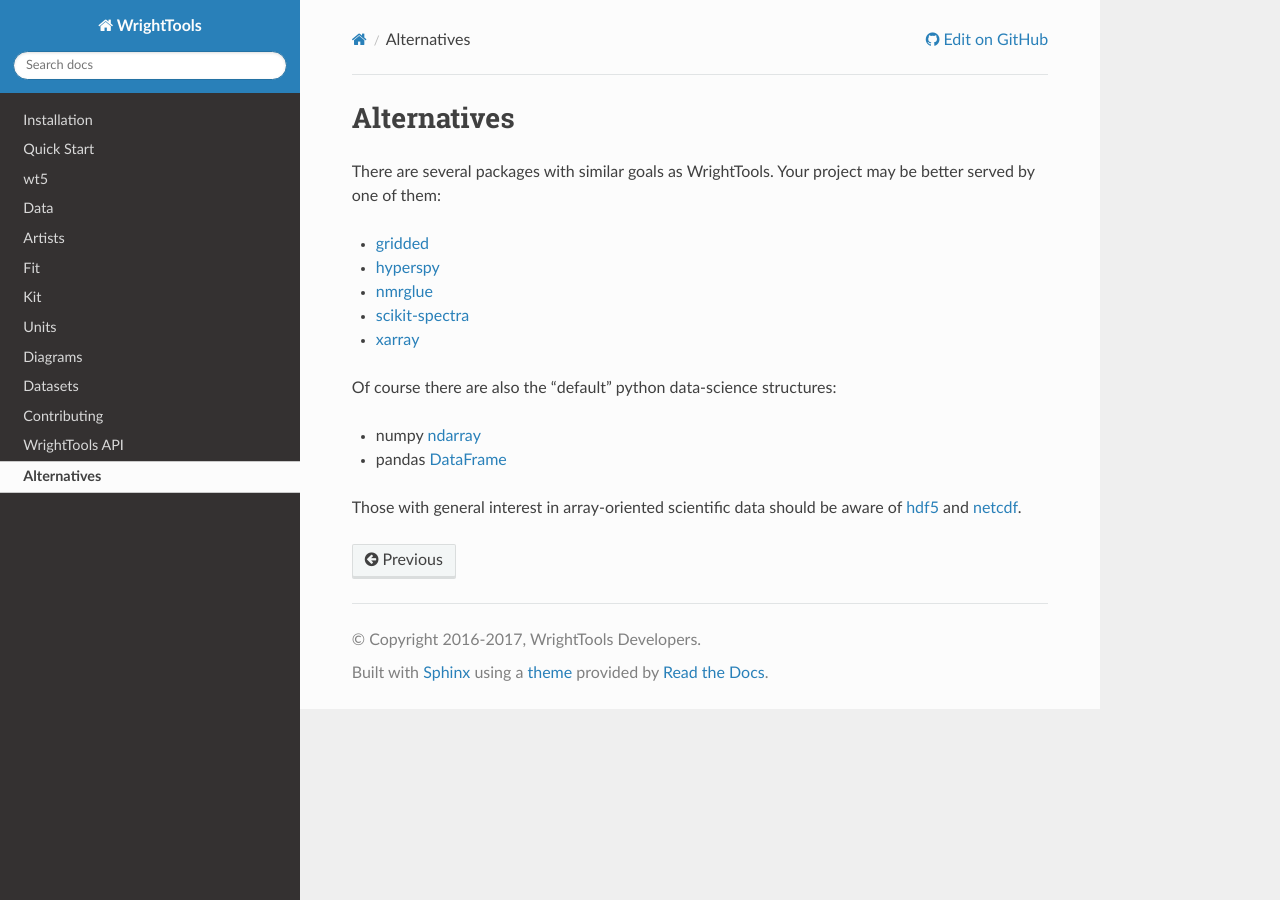
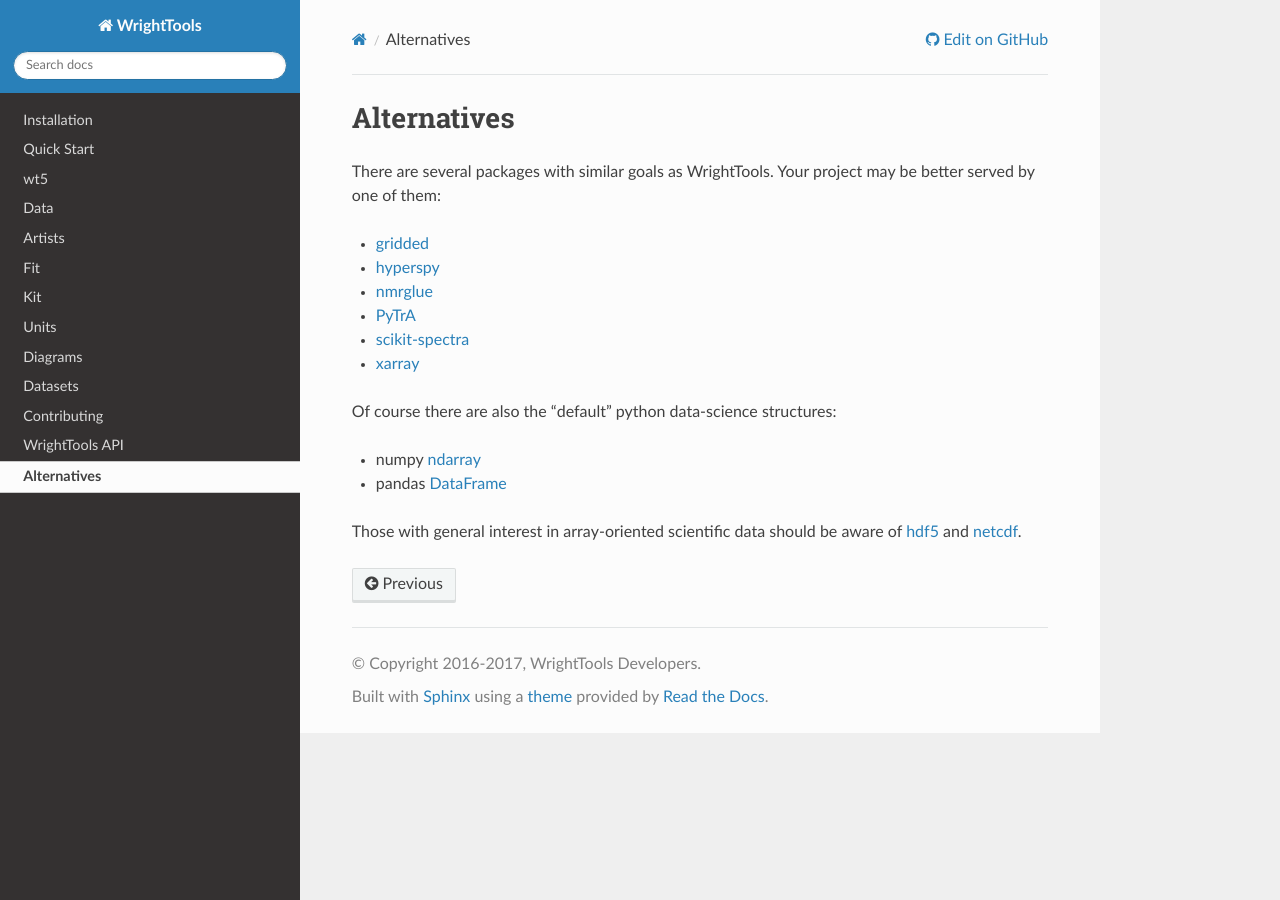
Before and after one commit to wright-group/WrightTools, a Sphinx documentation site: the page built from docs/alternatives.rst, in a window 1280 px wide. Built offline with Sphinx 7.4.7 and the Read the Docs theme 2.0.0, drawn with Linux system fonts in a browser that asks for light colours; pages that are not in the unit, such as notebooks, are missing from menus; the version number could not be read and is left out.

Commit message:
add PyTrA to alternatives page

```diff
--- a/docs/alternatives.rst
+++ b/docs/alternatives.rst
@@ -9,6 +9,7 @@ Your project may be better served by one of them:
 - gridded_
 - hyperspy_
 - nmrglue_
+- PyTrA_
 - scikit-spectra_
 - xarray_
 
@@ -26,5 +27,6 @@ Those with general interest in array-oriented scientific data should be aware of
 .. _hdf5: https://support.hdfgroup.org/HDF5/
 .. _netcdf: https://www.unidata.ucar.edu/software/netcdf/
 .. _nmrglue: http://www.nmrglue.com/
+.. _PyTrA: http://nznano.blogspot.com/2012/06/pytra-femtosecond-transient-absorption.html
 .. _scikit-spectra: http://hugadams.github.io/scikit-spectra/
 .. _xarray: http://xarray.pydata.org/
```
